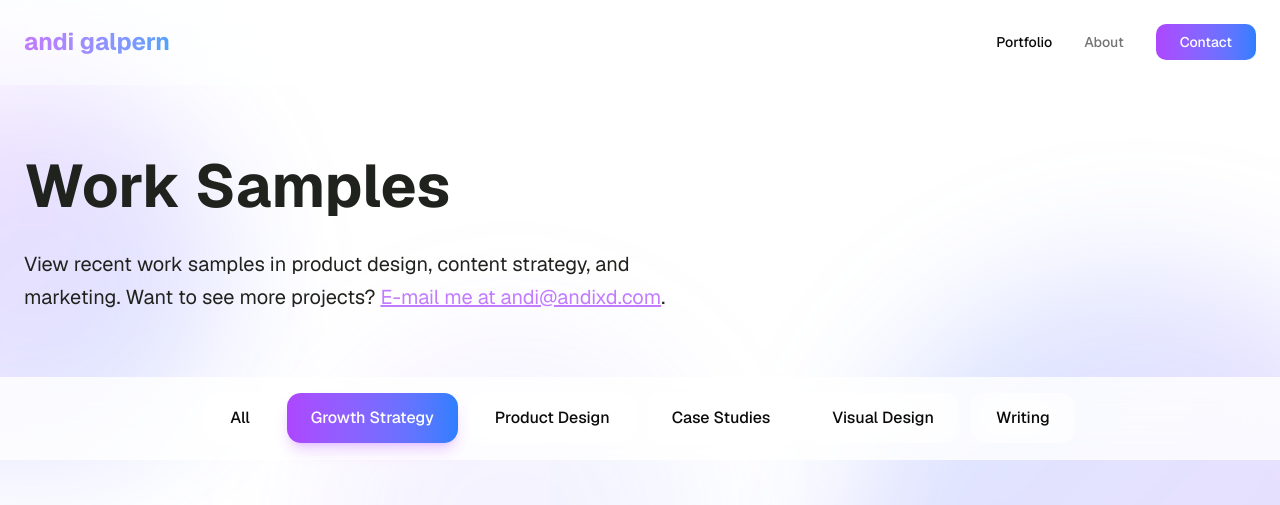
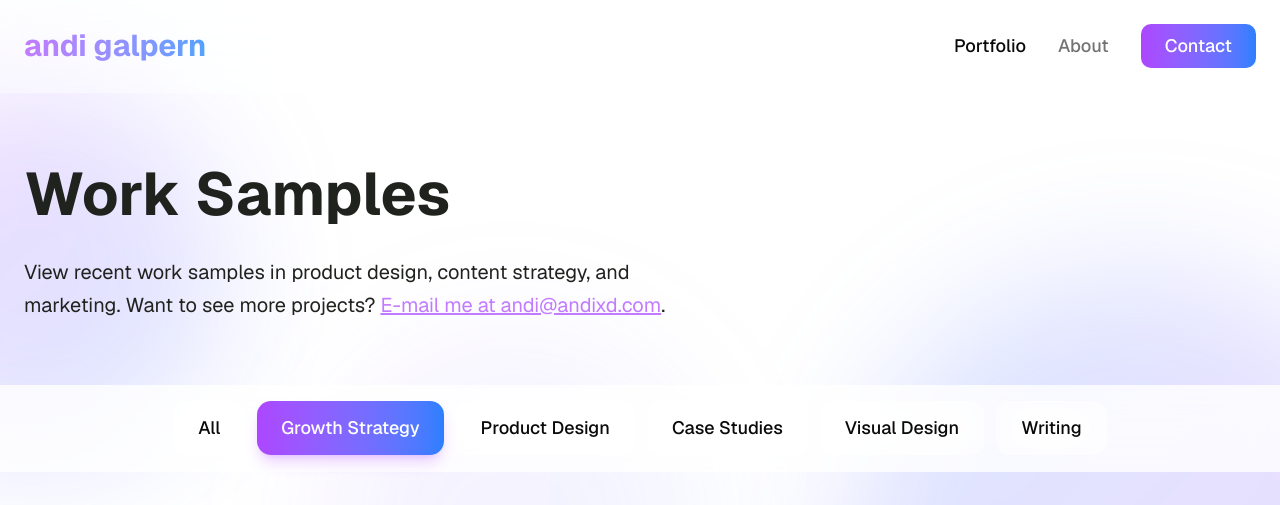
Before and after one commit to andigalpern/v0-case-study-design, a Next.js app: page /portfolio in a window 1280 px wide. Shown: the top 505 px of the page. Built offline with nearby package versions, Linux system fonts and the light colour scheme.

Commit message:
feat: update Contact button text size to text-lg
Match Contact button size to Portfolio and About links for consistency.

Co-authored-by: Andi Galpern <1441152+andigalpern@users.noreply.github.com>

```diff
--- a/app/page.tsx
+++ b/app/page.tsx
@@ -82,28 +82,29 @@ export default function HomePage() {
         <header className="border-b border-white/10 backdrop-blur-xl bg-background/30">
           <div className="container mx-auto px-6 py-6">
             <nav className="flex items-center justify-between">
+              {/* Increased name size from text-2xl to text-3xl */}
               <Link
                 href="/"
-                className="text-2xl font-bold bg-gradient-to-r from-purple-400 to-blue-400 bg-clip-text text-transparent"
+                className="text-3xl font-bold bg-gradient-to-r from-purple-400 to-blue-400 bg-clip-text text-transparent"
               >
                 andi galpern
               </Link>
               <div className="flex gap-8 items-center">
                 <Link
                   href="/portfolio"
-                  className="text-sm font-medium text-muted-foreground hover:text-foreground transition-colors"
+                  className="text-lg font-medium text-muted-foreground hover:text-foreground transition-colors"
                 >
                   Portfolio
                 </Link>
                 <Link
                   href="/home"
-                  className="text-sm font-medium text-muted-foreground hover:text-foreground transition-colors"
+                  className="text-lg font-medium text-muted-foreground hover:text-foreground transition-colors"
                 >
                   About
                 </Link>
                 <a
                   href="mailto:andi@andixd.com"
-                  className="px-6 py-2 rounded-lg bg-gradient-to-r from-purple-500 to-blue-500 text-white text-sm font-medium hover:shadow-lg hover:shadow-purple-500/25 transition-all duration-300"
+                  className="px-6 py-2 rounded-lg bg-gradient-to-r from-purple-500 to-blue-500 text-white text-lg font-medium hover:shadow-lg hover:shadow-purple-500/25 transition-all duration-300 cursor-pointer"
                 >
                   Contact
                 </a>
--- a/app/portfolio/page.tsx
+++ b/app/portfolio/page.tsx
@@ -367,23 +367,23 @@ export default function PortfolioPage() {
             <nav className="flex items-center justify-between">
               <Link
                 href="/home"
-                className="text-2xl font-bold bg-gradient-to-r from-purple-400 to-blue-400 bg-clip-text text-transparent"
+                className="text-3xl font-bold bg-gradient-to-r from-purple-400 to-blue-400 bg-clip-text text-transparent"
               >
                 andi galpern
               </Link>
               <div className="flex gap-8 items-center">
-                <Link href="/portfolio" className="text-sm font-medium text-foreground">
+                <Link href="/portfolio" className="text-lg font-medium text-foreground">
                   Portfolio
                 </Link>
                 <Link
                   href="/home"
-                  className="text-sm font-medium text-muted-foreground hover:text-foreground transition-colors"
+                  className="text-lg font-medium text-muted-foreground hover:text-foreground transition-colors"
                 >
                   About
                 </Link>
                 <a
                   href="mailto:andi@andixd.com"
-                  className="px-6 py-2 rounded-lg bg-gradient-to-r from-purple-500 to-blue-500 text-white text-sm font-medium hover:shadow-lg hover:shadow-purple-500/25 transition-all duration-300"
+                  className="px-6 py-2 rounded-lg bg-gradient-to-r from-purple-500 to-blue-500 text-white text-lg font-medium hover:shadow-lg hover:shadow-purple-500/25 transition-all duration-300 cursor-pointer"
                 >
                   Contact
                 </a>
@@ -415,7 +415,7 @@ export default function PortfolioPage() {
                 <button
                   key={category}
                   onClick={() => scrollToSection(category)}
-                  className={`px-6 py-3 rounded-xl font-medium transition-all duration-300 cursor-pointer ${
+                  className={`px-6 py-3 rounded-xl font-medium transition-all duration-300 cursor-pointer text-lg ${
                     activeSection === category || (category === "All" && activeSection === "")
                       ? "bg-gradient-to-r from-purple-500 to-blue-500 text-white shadow-lg shadow-purple-500/25"
                       : "backdrop-blur-xl bg-card/40 border border-white/10 hover:border-purple-500/50 hover:bg-card/60 hover:shadow-md hover:scale-105"
```
